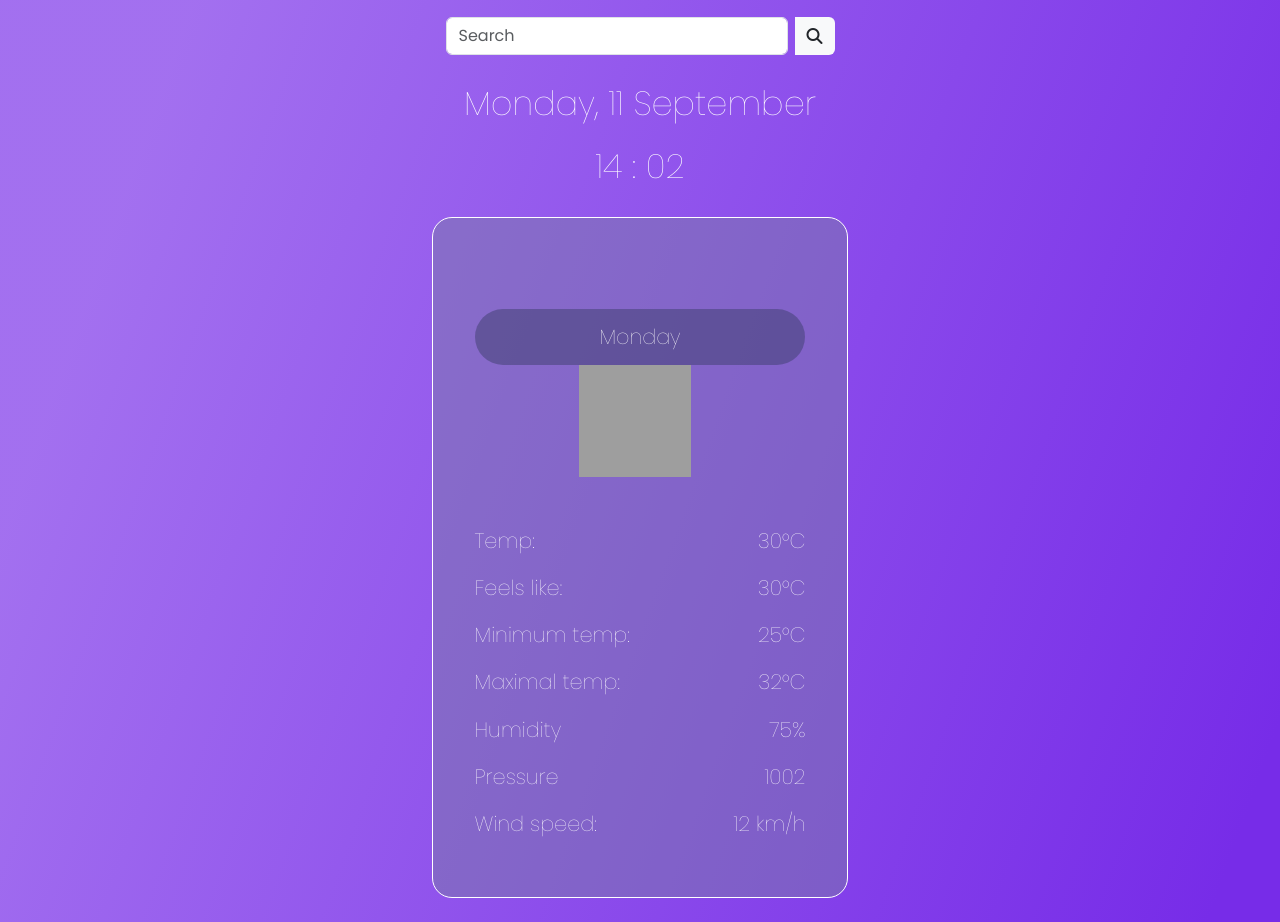
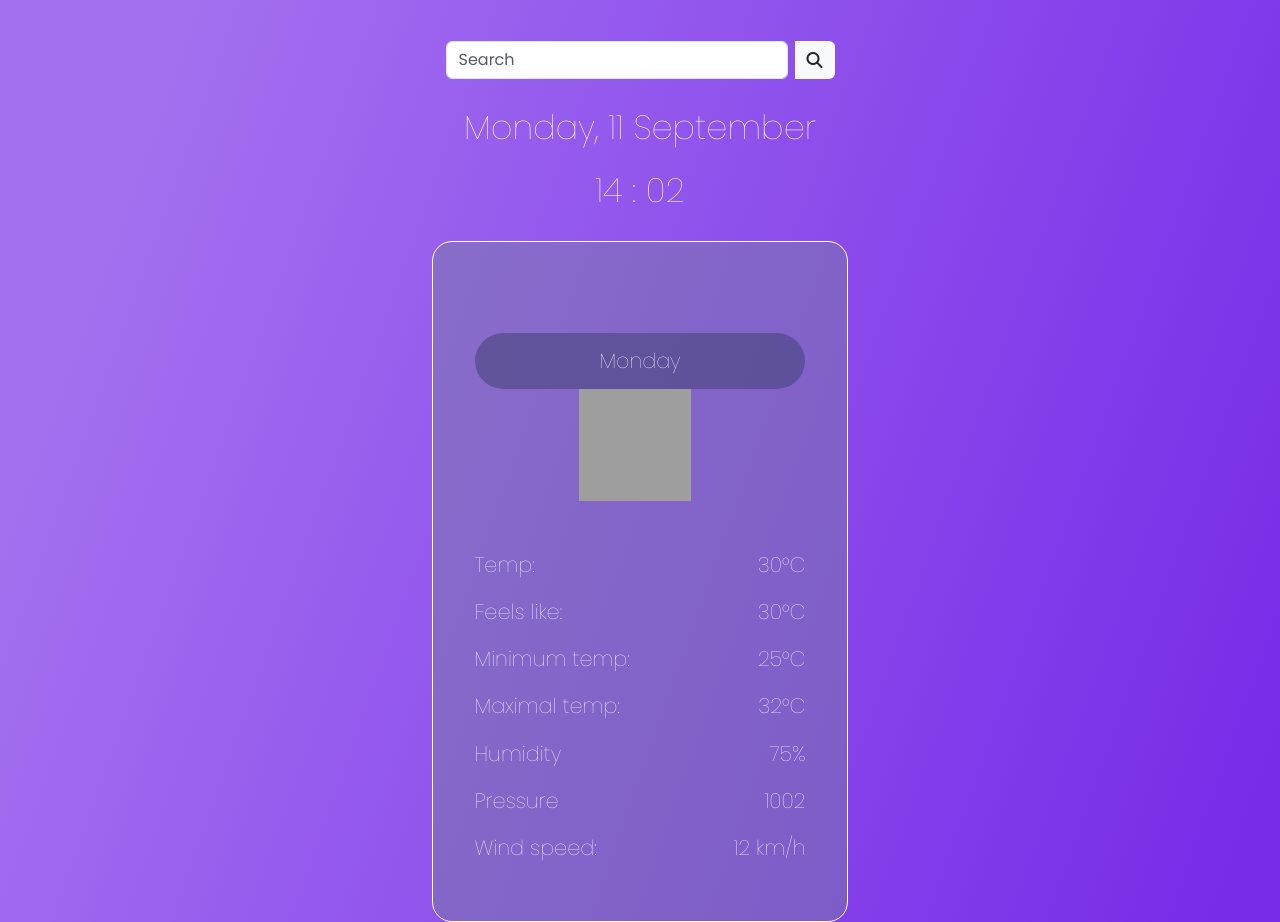
Before and after one commit to annde1/Weather-App, a plain HTML site: page index.html in a window 1280 px wide. Shown: the top 922 px of the page. Drawn offline with nearby package versions, Linux system fonts and the light colour scheme; no server answers; grey boxes are pictures that could not be loaded.

Commit message:
final final

```diff
--- a/index.html
+++ b/index.html
@@ -20,7 +20,7 @@
     <div class="container-fluid d-flex justify-content-center flex-column align-items-center wrapper">
 
         <div class="search-bar-container mt-3">
-            <div class="input-group rounded col-auto">
+            <div class="input-group rounded col-auto mt-4">
             <input type="search" class="form-control rounded " placeholder="Search" aria-label="Search" aria-describedby="search-addon" id="search-input" />
             <span class="input-group-text border-0" id="search-addon">
                 <i class="fas fa-search search"></i>
@@ -72,15 +72,6 @@
               <p>Wind speed:</p>
               <p id="wind-speed">12 km/h</p>
             </div>
-            <!-- <div class="weather-info-item d-flex justify-content-between">
-              <p>Sunrise:</p>
-              <p id="sunrise">06:15</p>
-            </div>
-            <div class="weather-info-item d-flex justify-content-between">
-              <p>Sunset:</p>
-              <p id="sunset">19:05</p>
-            </div> -->
-
           </div>
         </div>
 
```
Also changed, not shown: 1 other file.
